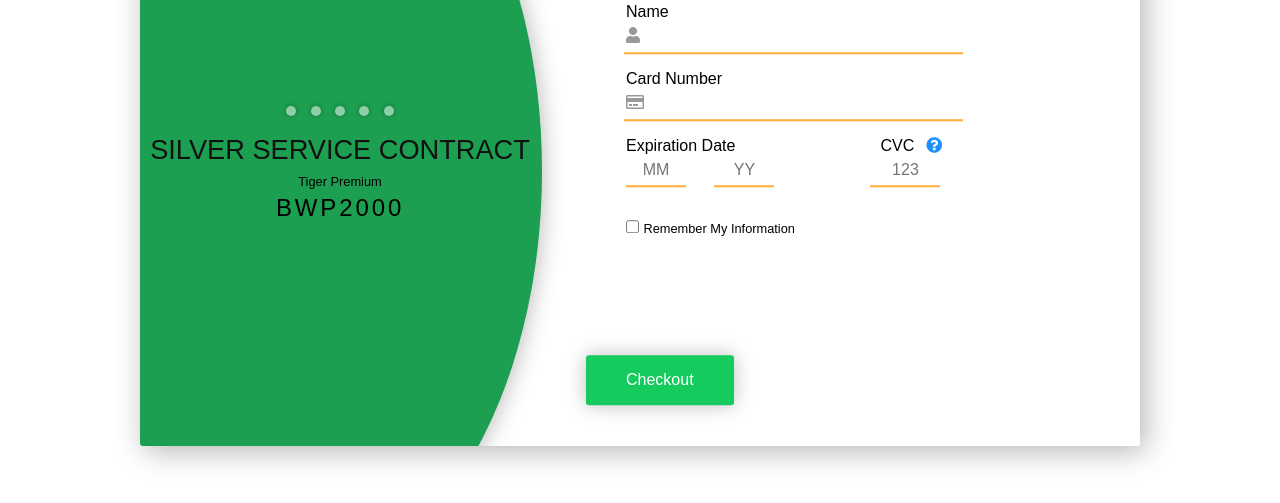
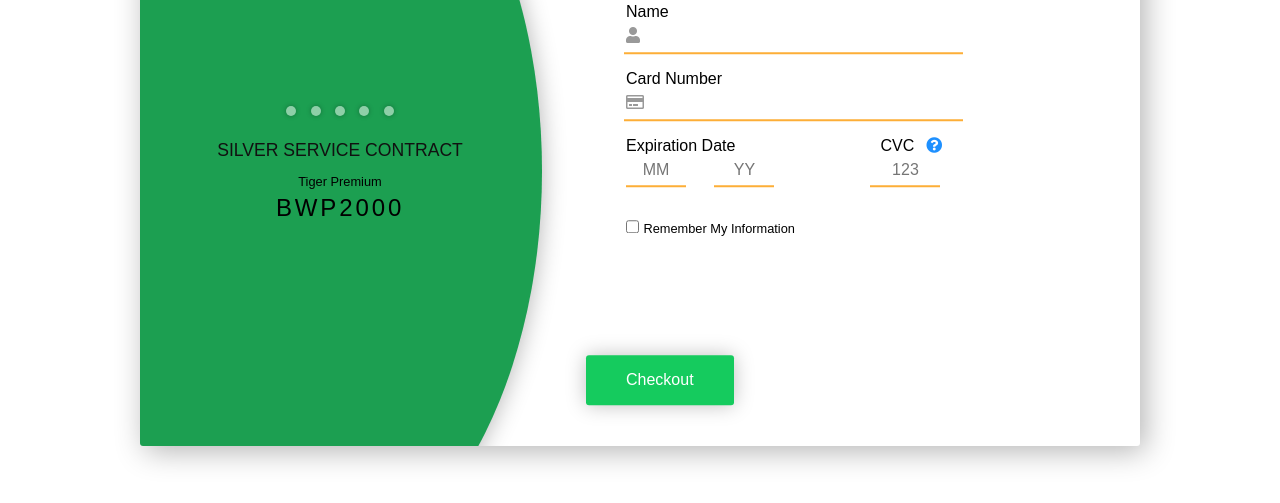
Before and after one commit to Galeabaneng/tigerpremium, a plain HTML site: page checkoutGold.html in a window 1280 px wide. Shown: the part 229-732 px from the top of the page. Drawn offline with Linux system fonts and the light colour scheme.

Commit message:
Update checkout.css

```diff
--- a/checkout.css
+++ b/checkout.css
@@ -101,8 +101,8 @@ body{
       }
       .product-name{
         color: #111;
-        font-size: 1.7rem;
-        font-weight: 300;
+        font-size: 1.1rem;
+        font-weight: 200;
         line-height: 2rem;
         text-align: center;
         margin-top: -22px;
```
